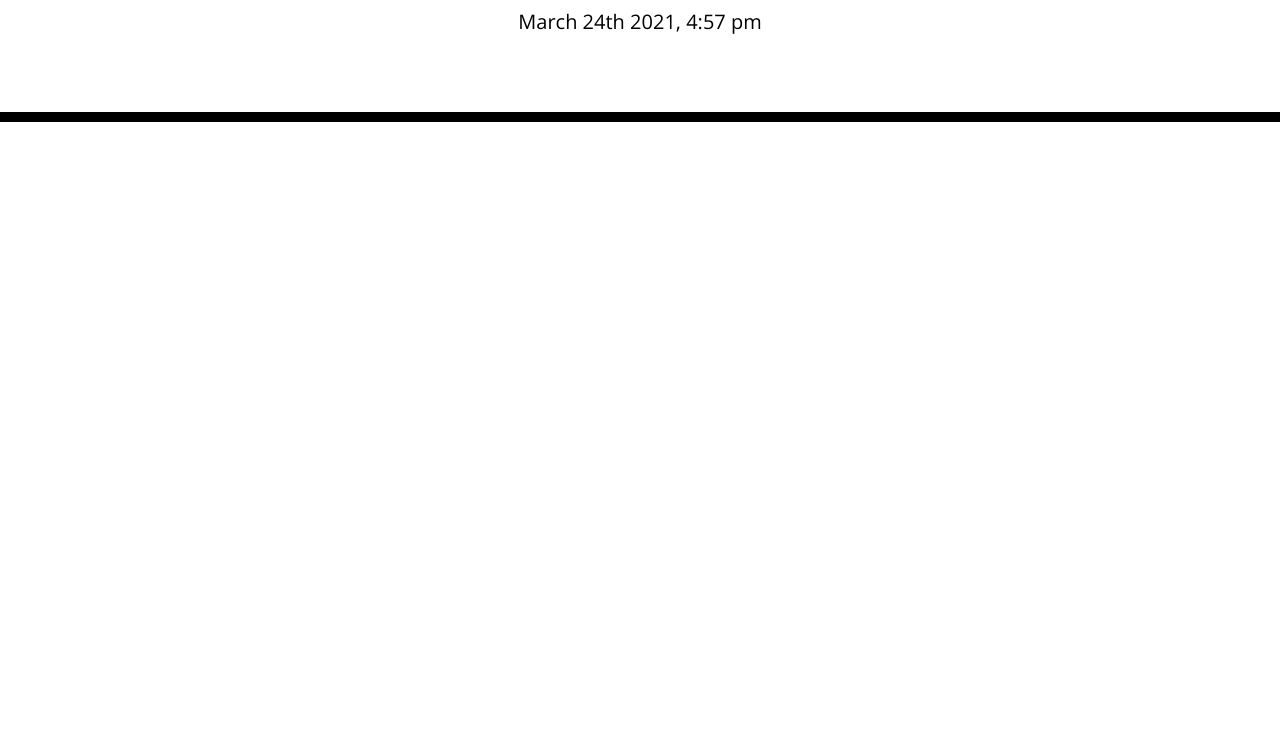
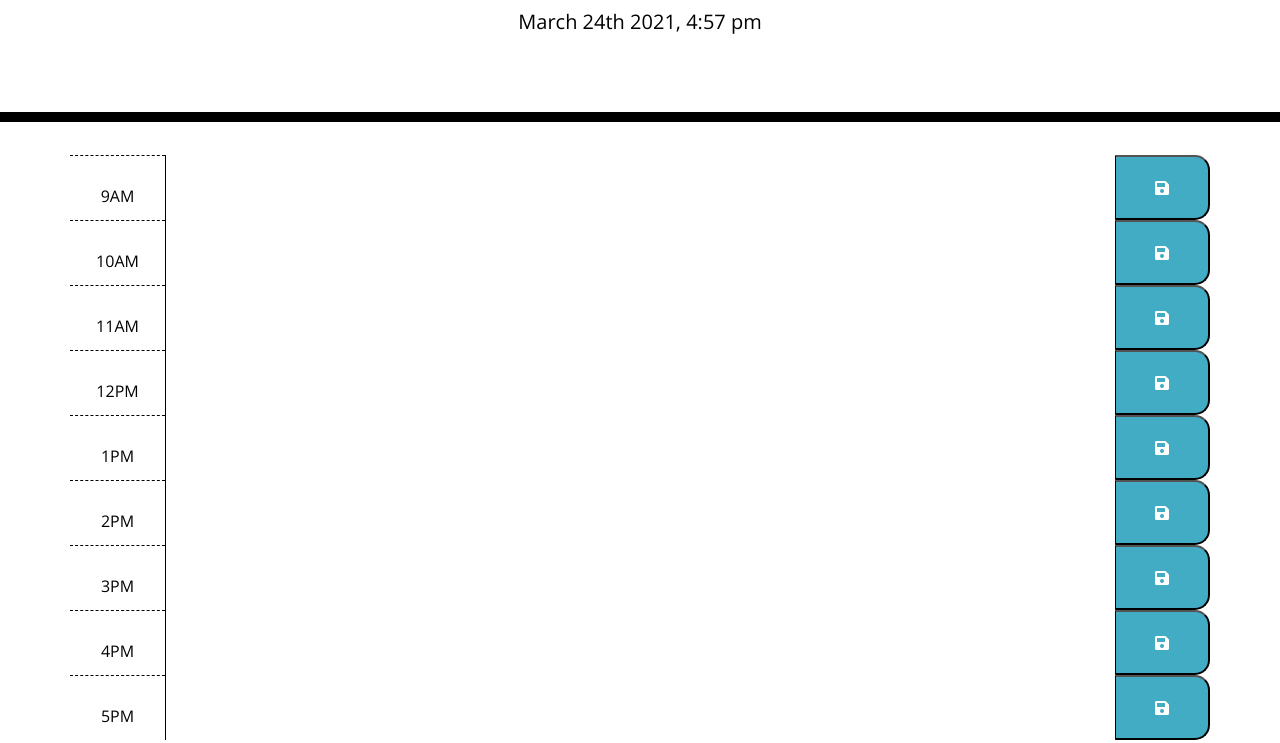
Before and after one commit to TatyanaYarush/work-day-scheduler, a plain HTML site: page index.html in a window 1280 px wide. Shown: the part 182-925 px from the top of the page. Before the commit the page ends 800 px from the top, so only its background shows below. Drawn offline with nearby package versions, Linux system fonts and the light colour scheme.

Commit message:
added timeblocks to html file

```diff
--- a/assets/style.css
+++ b/assets/style.css
@@ -61,7 +61,7 @@ body {
     border-left: 1px solid black;
     border-top-right-radius: 15px;
     border-bottom-right-radius: 15px;
-    background-color: #06aed5;
+    background-color: #42acc4;
     color: white;
   }
 
--- a/index.html
+++ b/index.html
@@ -30,10 +30,65 @@
     </header>
     <div class="container">
       <!-- Timeblocks go here -->
-    </div>
+      <div id="hours" class="row time-block">
+        <div class="col-md-1 hour">
+          9AM
+        </div>
+        <textarea class="col-md-10 description"></textarea>
+        <button class="col-md-1 saveBtn"><i class="fas fa-save"></i></button>
+
+        <div class="col-md-1 hour">
+          10AM
+        </div>
+        <textarea class="col-md-10 description"> </textarea>
+        <button class="col-md-1 saveBtn"><i class="fas fa-save"></i></button>
+
+        <div class="col-md-1 hour">
+          11AM
+        </div>
+        <textarea class="col-md-10 description"></textarea>
+        <button class="col-md-1 saveBtn"><i class="fas fa-save"></i></button>
+
+        <div class="col-md-1 hour">
+          12PM
+        </div>
+        <textarea class="col-md-10 description"></textarea>
+        <button class="col-md-1 saveBtn"><i class="fas fa-save"></i></button>
+
+        <div class="col-md-1 hour">
+          1PM
+        </div>
+        <textarea class="col-md-10 description"></textarea>
+        <button class="col-md-1 saveBtn"><i class="fas fa-save"></i></button>
+
+        <div class="col-md-1 hour">
+          2PM
+        </div>
+        <textarea class="col-md-10 description"></textarea>
+        <button class="col-md-1 saveBtn"><i class="fas fa-save"></i></button>
+
+        <div class="col-md-1 hour">
+          3PM
+        </div>
+        <textarea class="col-md-10 description"></textarea>
+        <button class="col-md-1 saveBtn"><i class="fas fa-save"></i></button>
+
+        <div class="col-md-1 hour">
+          4PM
+        </div>
+        <textarea class="col-md-10 description"></textarea>
+        <button class="col-md-1 saveBtn"><i class="fas fa-save"></i></button>
+
+        <div class="col-md-1 hour">
+          5PM
+        </div>
+        <textarea class="col-md-10 description"></textarea>
+        <button class="col-md-1 saveBtn"><i class="fas fa-save"></i></button>
+      </div>
 
     <script src="https://cdnjs.cloudflare.com/ajax/libs/jquery/3.2.1/jquery.min.js"></script>
+    <script src="./assets/script.js"></script>
     <script src="https://cdnjs.cloudflare.com/ajax/libs/moment.js/2.24.0/moment.min.js"></script>
-    <script src="./assets/script.js"></script>
+
   </body>
 </html>
```
